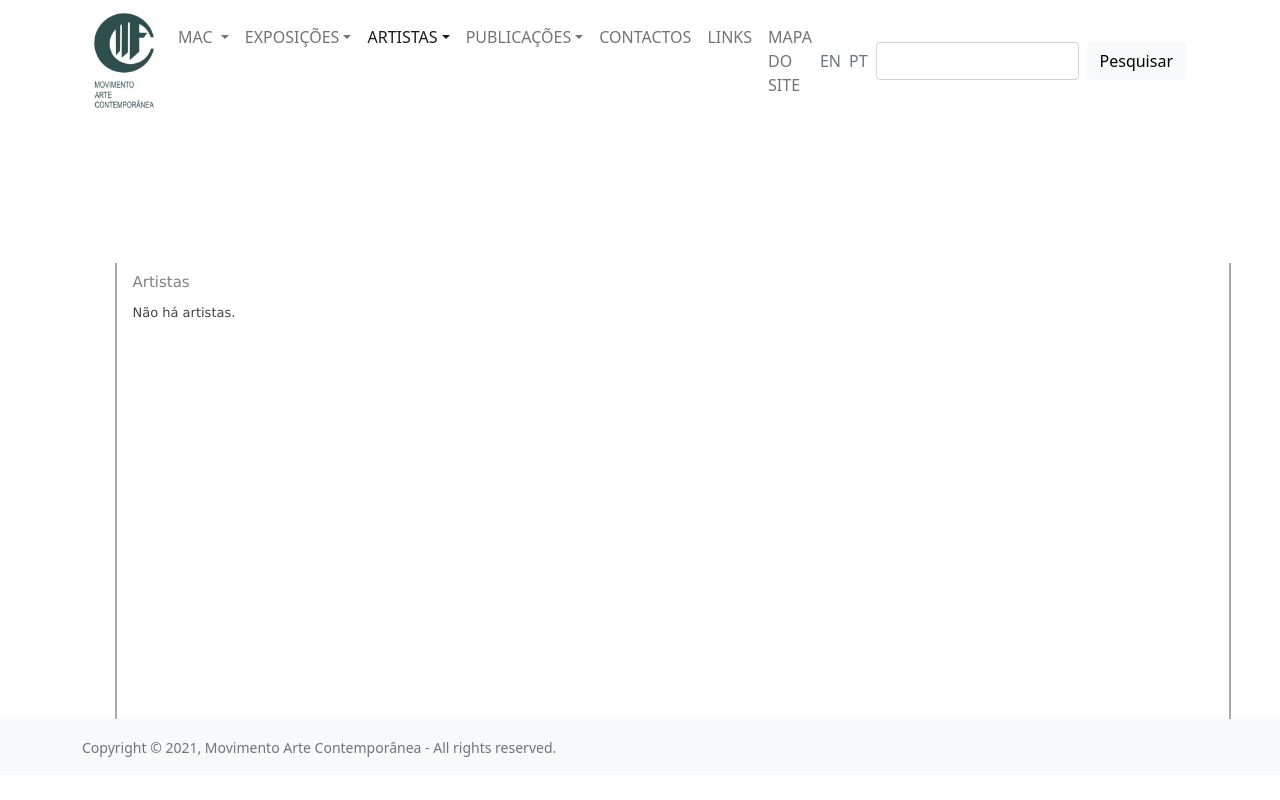
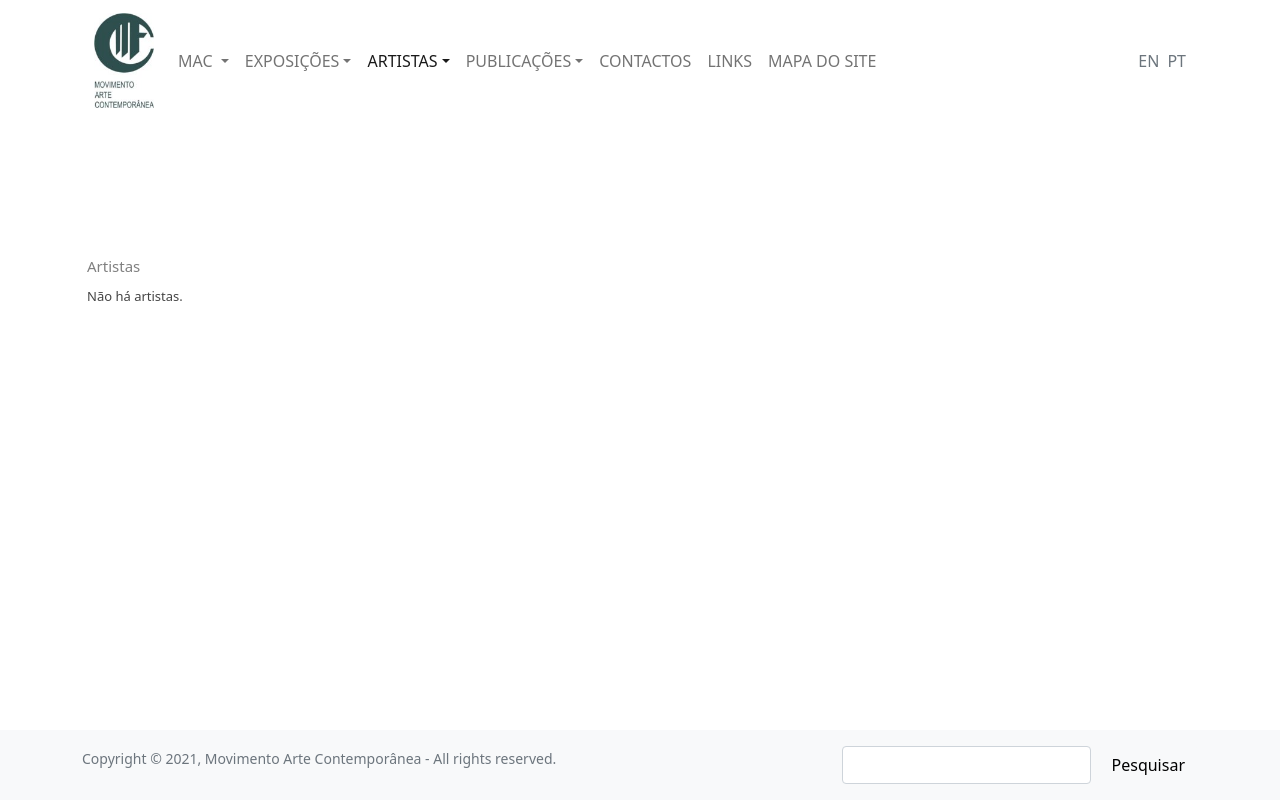
Before and after one commit to filias/mac, a Django app: page /artistas/ in a window 1280 px wide. Run offline with Django 3.2, Linux system fonts and the light colour scheme; data that the repository does not hold is empty; parts of the project's set-up code (start-up, migrations or seed data) failed here and were passed over; some libraries are stand-ins or nearby versions.

Commit message:
Fix footer so it is sticked to bottom

```diff
--- a/mac/static/css/main.css
+++ b/mac/static/css/main.css
@@ -2,6 +2,7 @@ body {
     margin: 0 auto;
     padding: 0px;
     background: white;
+    min-height: 100vh;
 }
 
 a:focus, a:active {
@@ -48,7 +49,6 @@ a:focus, a:active {
     height: 120px;
     width: 100%;
     background: transparent;
-    float: left;
 }
 
 #logo_mac {
@@ -57,35 +57,6 @@ a:focus, a:active {
     left: 0%;
     margin-top: 22px;
     float: left;
-}
-
-#content {
-    width: 100%;
-    position: relative;
-    left: 3%;
-    text-align: left;
-    border-left: 2px solid #aaaaaa;
-    border-right: 2px solid #aaaaaa;
-    font-family: verdana, "trebuchet MS", helvetica, sans-serif;
-    margin-top: 6px;
-	padding-left: 10px;
-    padding-right: 24px;
-    font-size: 16px;
-    max-height: 28.5em;
-    min-height: 28.5em;
-    float: left;
-    overflow: auto;
-}
-
-
-#foot {
-	width: 50%;
-    position: relative;
-    bottom: -16px;
-    left: 15%;
-    color: #aaaaaa;
-	font-size: 10px;
-    clear: left;
 }
 
 .section {
--- a/mac/templates/base.html
+++ b/mac/templates/base.html
@@ -143,13 +143,6 @@ arte contemporanea, escultura, joalharia, ceramica, painting, sculpture, lisboa,
                         <a class="text-uppercase text-decoration-none link-secondary" href="#" onClick="return set_lang('{{ i.0 }}');">{{ i.0 }}</a>
                     </li>
                     {% endfor %}
-                    <form class="d-flex" action="/resultados/" id="cse-search-box">
-                        <input type="hidden" name="cx" value="006106839518899152571:cr9p73wvgt8" />
-                        <input type="hidden" name="cof" value="FORID:9" />
-                        <input type="hidden" name="ie" value="UTF-8" />
-                        <input class="form-control me-2" type="search" name="q" />
-                        <input type="submit" name="sa" value={% trans "Pesquisar" %} class="btn btn-light" />
-                    </form>
                 </div>
             </div>
         </nav>
@@ -177,6 +170,8 @@ arte contemporanea, escultura, joalharia, ceramica, painting, sculpture, lisboa,
         </main>
         <footer class="footer mt-auto py-3 bg-light">
             <div class="container">
+                <div class="row">
+                    <div class="col-8">
                         <span class="text-muted small">
                             Copyright &copy;
                             <script>
@@ -184,8 +179,21 @@ arte contemporanea, escultura, joalharia, ceramica, painting, sculpture, lisboa,
                             </script>, Movimento Arte Contemporânea - All rights reserved.
                         </span>
                     </div>
+                    <div class="col-4">
+                        <div class="row">
+                            <form class="d-flex" action="/resultados/" id="cse-search-box">
+                                <input type="hidden" name="cx" value="006106839518899152571:cr9p73wvgt8" />
+                                <input type="hidden" name="cof" value="FORID:9" />
+                                <input type="hidden" name="ie" value="UTF-8" />
+                                <input class="form-control me-2" type="search" name="q" />
+                                <input type="submit" name="sa" value={% trans "Pesquisar" %} class="btn btn-light" />
+                            </form>
+                        </div>
+                    </div>
+                </div>
+
+            </div>
         </footer>
         </body>
         <script async src="https://cse.google.com/cse.js?cx=006106839518899152571:cr9p73wvgt8"></script>
-
         </html>
```
Lines whose indentation alone changed are shown as unchanged.
